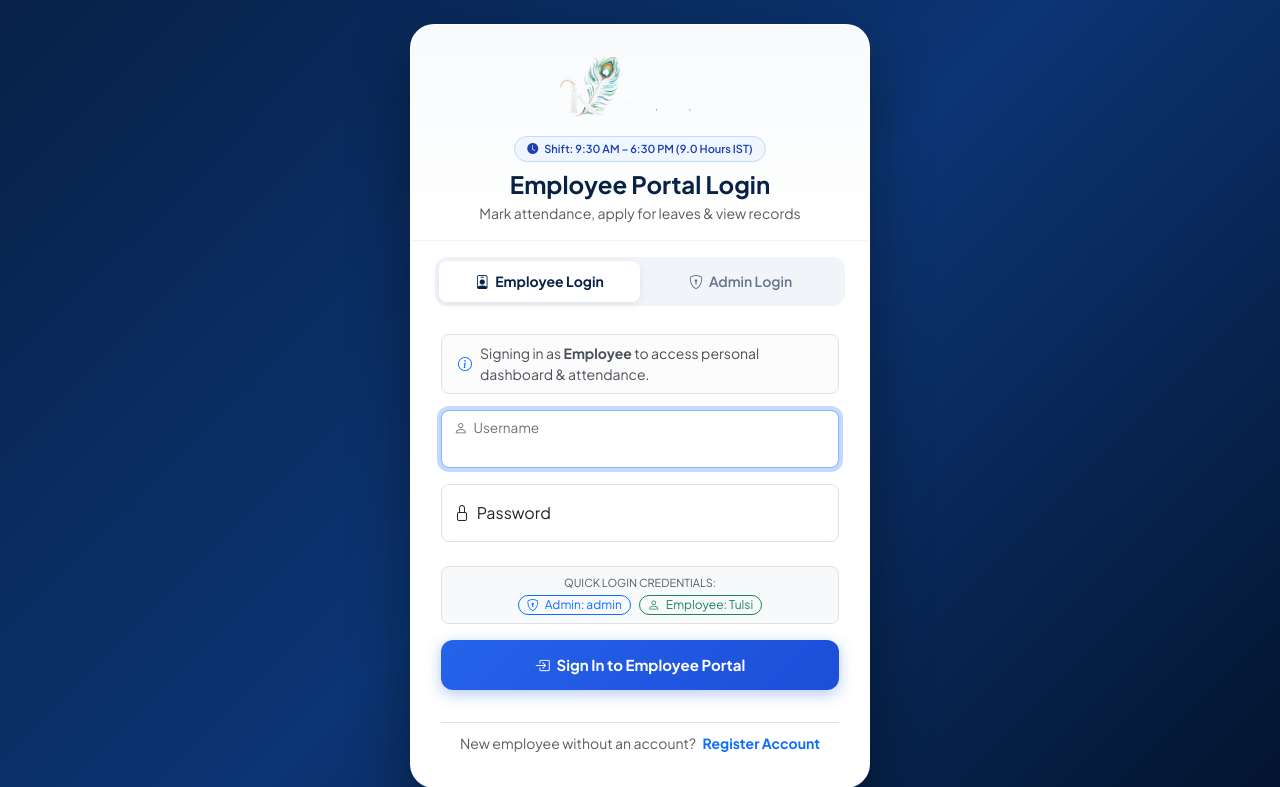
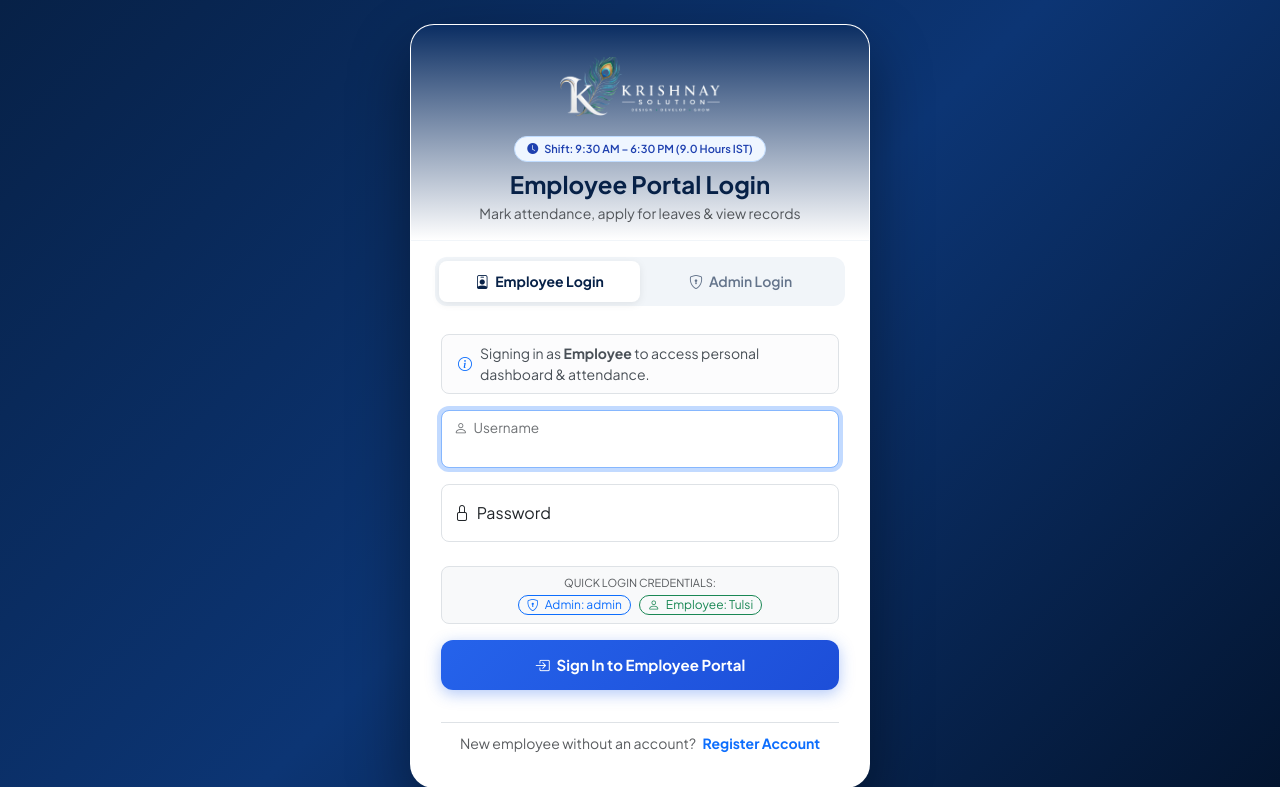
Before and after one commit to Tulsisha/Attendancereport, a Django app: page /loginn/ in a window 1280 px wide. Shown: the top 787 px of the page. Run offline with Django 5.2, Linux system fonts and the light colour scheme.

Commit message:
Change auth-header background color to dark blue

```diff
--- a/templates/loginn.html
+++ b/templates/loginn.html
@@ -36,7 +36,7 @@
     }
 
     .auth-header {
-      background: linear-gradient(180deg, #f8fafc 0%, #ffffff 100%);
+      background: linear-gradient(180deg, #0a2d62 0%, #ffffff 100%);
       padding: 32px 30px 16px;
       text-align: center;
       border-bottom: 1px solid #f1f5f9;
```
